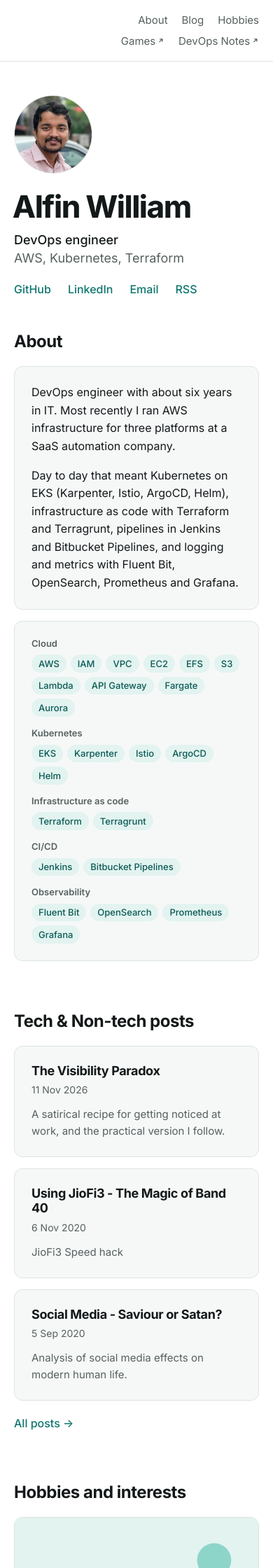
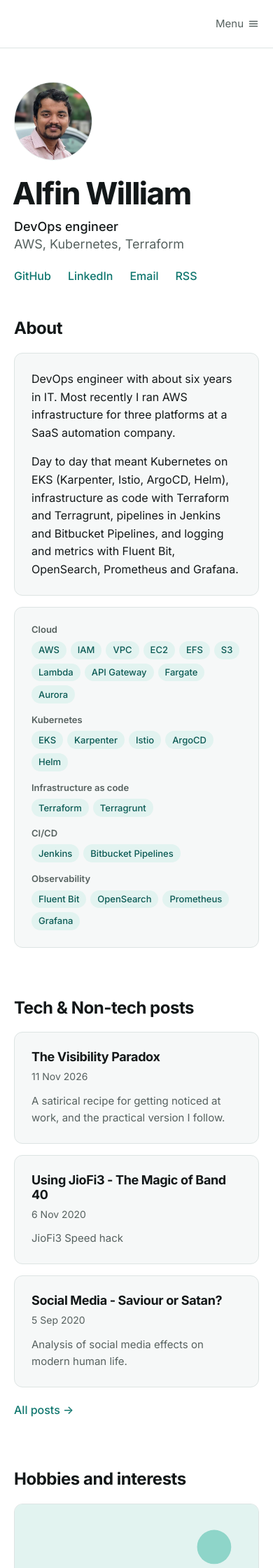
Before and after one commit to alfinwilliam/alfinwilliam.github.io, a Jekyll site: the page built from index.html, in a window 390 px wide. Shown: the top 2240 px of the page at 70% size. Built offline with Jekyll 4.4.1, drawn with Linux system fonts in a browser that asks for light colours.

Commit message:
Replace the wrapped phone menu with a Menu button
On screens under 40rem the header now shows one "Menu" button (a <details>
element, no JavaScript) that opens the same links as a list. Wider screens
keep the single row unchanged. Both menus come from _includes/nav-links.html.

Co-Authored-By: Claude Opus 5.5 <noreply@anthropic.com>

```diff
--- a/_includes/header.html
+++ b/_includes/header.html
@@ -3,21 +3,19 @@
     {% unless page.url == '/' %}
     <a class="site-name" href="{{ '/' | relative_url }}">{{ site.data.profile.name }}</a>
     {% endunless %}
+    {% comment %} Wide screens: one row of links. Phones: a Menu button that opens the same links as a list. {% endcomment %}
     <nav class="site-nav" aria-label="Main">
-      <ul>
-        <li><a href="{{ '/#about' | relative_url }}">About</a></li>
-        <li><a href="{{ '/#blog' | relative_url }}">Blog</a></li>
-        <li><a href="{{ '/#hobbies' | relative_url }}">Hobbies</a></li>
-      </ul>
+      {% include nav-links.html %}
     </nav>
-    {% if site.data.projects and site.data.projects.size > 0 %}
-    <nav class="site-nav site-nav--sites" aria-label="My other sites">
-      <ul>
-        {% for project in site.data.projects %}
-        <li><a href="{{ project.url }}">{{ project.name }}<svg class="ext-icon" viewBox="0 0 12 12" width="12" height="12" aria-hidden="true" focusable="false"><path d="M3.5 8.5l5-5M4.5 3.5h4v4" fill="none" stroke="currentColor" stroke-width="1.5" stroke-linecap="round" stroke-linejoin="round"/></svg></a></li>
-        {% endfor %}
-      </ul>
-    </nav>
-    {% endif %}
+    <details class="site-menu">
+      <summary>
+        Menu
+        <svg class="site-menu__icon site-menu__icon--open" viewBox="0 0 16 16" width="16" height="16" aria-hidden="true" focusable="false"><path d="M2.5 4.5h11M2.5 8h11M2.5 11.5h11" fill="none" stroke="currentColor" stroke-width="1.5" stroke-linecap="round"/></svg>
+        <svg class="site-menu__icon site-menu__icon--close" viewBox="0 0 16 16" width="16" height="16" aria-hidden="true" focusable="false"><path d="M4 4l8 8M12 4l-8 8" fill="none" stroke="currentColor" stroke-width="1.5" stroke-linecap="round"/></svg>
+      </summary>
+      <nav class="site-menu__panel" aria-label="Main">
+        {% include nav-links.html %}
+      </nav>
+    </details>
   </div>
 </header>
--- /dev/null
+++ b/_includes/nav-links.html
@@ -0,0 +1,12 @@
+<ul>
+  <li><a href="{{ '/#about' | relative_url }}">About</a></li>
+  <li><a href="{{ '/#blog' | relative_url }}">Blog</a></li>
+  <li><a href="{{ '/#hobbies' | relative_url }}">Hobbies</a></li>
+</ul>
+{% if site.data.projects and site.data.projects.size > 0 %}
+<ul>
+  {% for project in site.data.projects %}
+  <li><a href="{{ project.url }}">{{ project.name }}<svg class="ext-icon" viewBox="0 0 12 12" width="12" height="12" aria-hidden="true" focusable="false"><path d="M3.5 8.5l5-5M4.5 3.5h4v4" fill="none" stroke="currentColor" stroke-width="1.5" stroke-linecap="round" stroke-linejoin="round"/></svg></a></li>
+  {% endfor %}
+</ul>
+{% endif %}
--- a/assets/css/style.css
+++ b/assets/css/style.css
@@ -162,8 +162,11 @@ main {
   letter-spacing: -0.01em;
 }
 
-/* Stays on the right on the home page, where the name is not shown here */
+/* Wide screens (from 40rem): one row of links, on the right. On phones this row
+   is hidden and the Menu button below shows the same links as a list. */
 .site-nav {
+  display: none;
+  gap: 1.25rem;
   margin-left: auto;
 }
 
@@ -184,19 +187,78 @@ main {
   color: var(--accent);
 }
 
-/* Links to my other sites. On phones they take their own line, right-aligned;
-   from 40rem they sit in line after the main links. */
-.site-nav--sites {
-  display: flex;
-  flex: 0 0 100%;
-  justify-content: flex-end;
-  margin-left: 0;
+/* Phones: the Menu button (a <details> element, so no JavaScript) */
+.site-menu {
+  position: relative;
+  margin-left: auto;
 }
 
-.site-nav--sites ul {
-  flex-wrap: wrap;
-  justify-content: flex-end;
-  row-gap: 0.25rem;
+.site-menu > summary {
+  display: flex;
+  align-items: center;
+  gap: 0.375rem;
+  padding: 0.375rem 0;
+  color: var(--muted);
+  font-size: 0.9375rem;
+  list-style: none;
+  cursor: pointer;
+}
+
+.site-menu > summary::-webkit-details-marker {
+  display: none;
+}
+
+.site-menu > summary:hover {
+  color: var(--accent);
+}
+
+.site-menu__icon {
+  width: 1rem;
+  height: 1rem;
+}
+
+.site-menu__icon--close,
+.site-menu[open] .site-menu__icon--open {
+  display: none;
+}
+
+.site-menu[open] .site-menu__icon--close {
+  display: block;
+}
+
+.site-menu__panel {
+  position: absolute;
+  top: calc(100% + 0.5rem);
+  right: 0;
+  z-index: 20;
+  min-width: 13rem;
+  padding: 0.375rem 0;
+  border: 1px solid var(--border);
+  border-radius: var(--radius);
+  background: var(--bg);
+  box-shadow: 0 8px 24px rgb(0 0 0 / 0.12);
+}
+
+.site-menu__panel ul {
+  margin: 0;
+  padding: 0;
+  list-style: none;
+}
+
+.site-menu__panel ul + ul {
+  margin-top: 0.375rem;
+  padding-top: 0.375rem;
+  border-top: 1px solid var(--border);
+}
+
+.site-menu__panel a {
+  display: block;
+  padding: 0.625rem 1rem;
+  color: var(--text);
+}
+
+.site-menu__panel a:hover {
+  color: var(--accent);
 }
 
 .ext-icon {
@@ -463,10 +525,12 @@ main {
     grid-template-columns: repeat(2, 1fr);
   }
 
-  /* The header's 1.5rem gap minus 0.25rem matches the 1.25rem between links */
-  .site-nav--sites {
-    flex: 0 0 auto;
-    margin-left: -0.25rem;
+  .site-nav {
+    display: flex;
+  }
+
+  .site-menu {
+    display: none;
   }
 }
 
```
Also changed, not shown: README.md.
